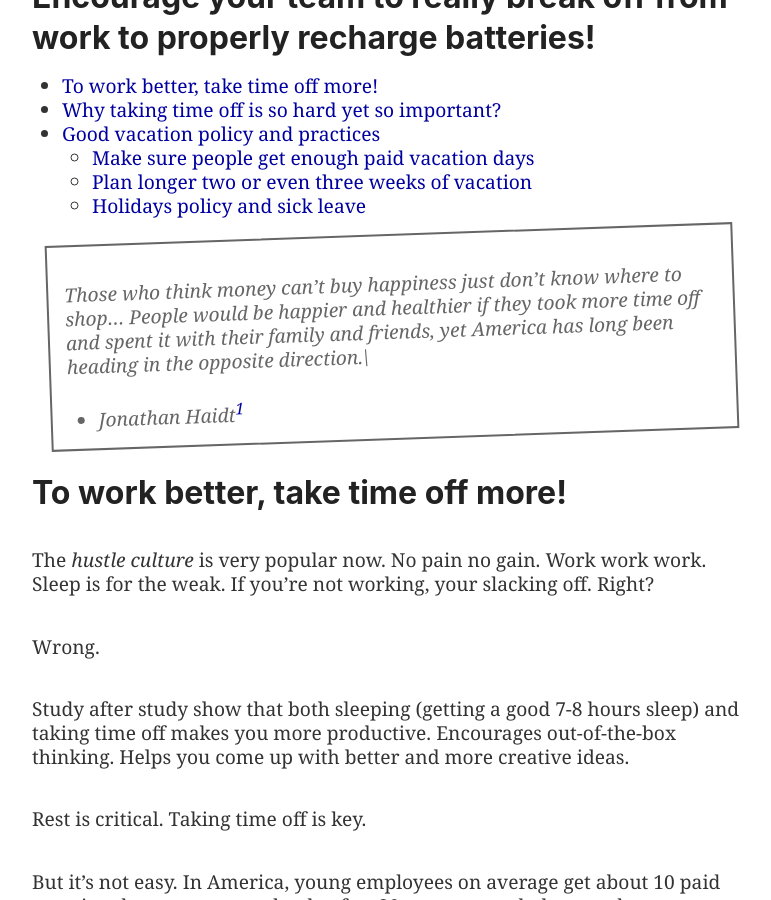
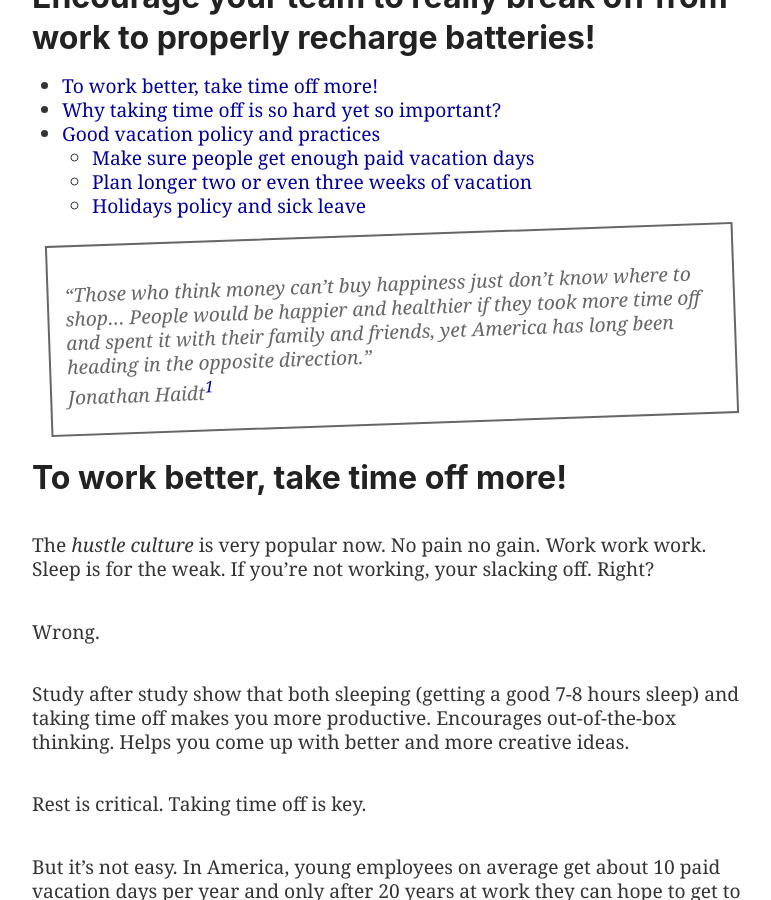
Before and after one commit to Nozbe/NoOffice.org, a Jekyll site: the page built from _book/holiday.md, in a window 1280 px wide and 900 px high, scrolled down 469 px. Shown: the whole window, without its empty margins (248-1019 px from the left). Built offline with Jekyll 4.4.1, drawn with Linux system fonts in a browser that asks for light colours.

Commit message:
Fix quote 28

```diff
--- a/_book/holiday.md
+++ b/_book/holiday.md
@@ -7,8 +7,8 @@ subtitle: "Encourage your team to really break off from work to properly recharg
 * TOC
 {:toc}
 
-> Those who think money can't buy happiness just don't know where to shop… People would be happier and healthier if they took more time off and spent it with their family and friends, yet America has long been heading in the opposite direction.\\
-> - Jonathan Haidt[^1]
+> "Those who think money can't buy happiness just don't know where to shop… People would be happier and healthier if they took more time off and spent it with their family and friends, yet America has long been heading in the opposite direction."\\
+> Jonathan Haidt[^1]
 
 ## To work better, take time off more!
 
```
